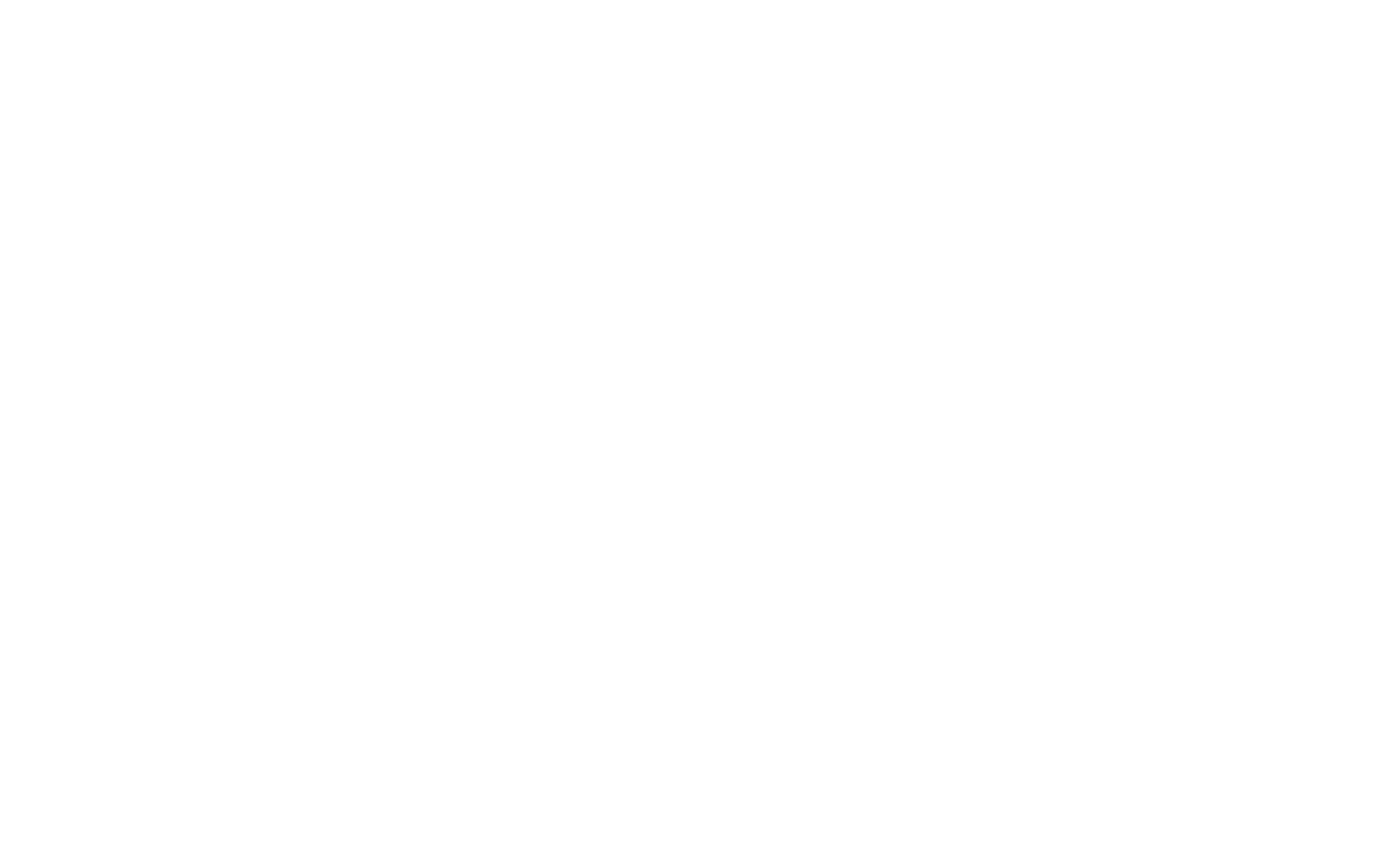
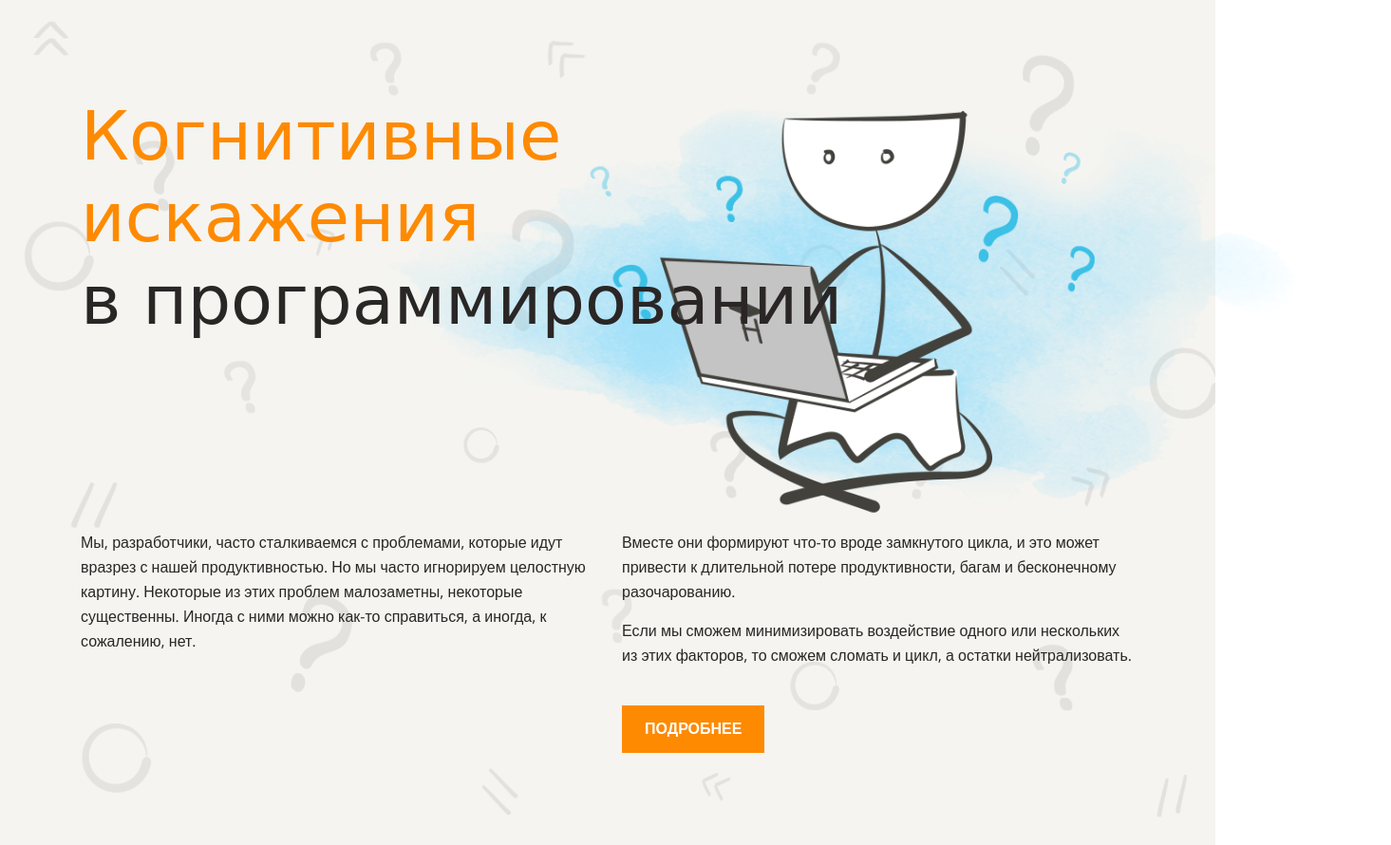
Before and after one commit to RShepil/layout-designer-project-58, a website: page src/index.html in a window 1280 px wide. Shown: the top 890 px of the page at 95% size, 1465 px wide, since content can reach past the window. Before the commit the page ends 800 px from the top, so only its background shows below. Drawn offline with nearby package versions, Linux system fonts and the light colour scheme; a web font is replaced by a local one.

Commit message:
add header

```diff
--- a/src/index.html
+++ b/src/index.html
@@ -6,16 +6,56 @@
     <meta http-equiv="X-UA-Compatible" content="ie=edge" />
     <title>Когнитивные искажения RShepil</title>
 
+    <link href="https://unpkg.com/@csstools/normalize.css" rel="stylesheet" />
+    <link rel="stylesheet" href="styles/reset.css" />
     <link rel="stylesheet" href="styles/style.css" />
     <link rel="preconnect" href="https://fonts.googleapis.com" />
     <link rel="preconnect" href="https://fonts.gstatic.com" crossorigin />
     <link
-      href="https://fonts.googleapis.com/css2?family=Neucha&family=Open+Sans&display=swap"
+      href="https://fonts.googleapis.com/css2?family=Neucha&family=Open+Sans:wght@300..800&display=swap"
       rel="stylesheet"
     />
   </head>
   <body>
-    <header></header>
+    <header class="header bg">
+      <section class="header__wrapper">
+        <h1 class="header__title">
+          <span class="header__title-accent">
+            Когнитивные<br />
+            искажения
+          </span>
+          <br />
+          в программировании
+        </h1>
+        <img class="header__image" src="/src/images/main.png" alt="Картинка" />
+        <div class="header__grid columns">
+          <div class="hedaer__content hedaer__content-1">
+            <p class="header__text">
+              Мы, разработчики, часто сталкиваемся с проблемами, которые идут
+              вразрез с нашей продуктивностью. Но мы часто игнорируем целостную
+              картину. Некоторые из этих проблем малозаметны, некоторые
+              существенны. Иногда с ними можно как-то справиться, а иногда, к
+              сожалению, нет.
+            </p>
+          </div>
+          <div class="hedaer__content hedaer__content-2">
+            <div class="header__text-wrapper">
+              <p class="header__text">
+                Вместе они формируют что-то вроде замкнутого цикла, и это может
+                привести к длительной потере продуктивности, багам и
+                бесконечному разочарованию.
+              </p>
+              <p class="header__text">
+                Если мы сможем минимизировать воздействие одного или нескольких
+                из этих факторов, то сможем сломать и цикл, а остатки
+                нейтрализовать.
+              </p>
+            </div>
+            <a href="#list" class="header__button">подробнее</a>
+          </div>
+        </div>
+      </section>
+    </header>
     <main>
       <section></section>
     </main>
--- /dev/null
+++ b/src/styles/reset.css
@@ -0,0 +1,124 @@
+html,
+body,
+div,
+span,
+applet,
+object,
+iframe,
+h1,
+h2,
+h3,
+h4,
+h5,
+h6,
+p,
+blockquote,
+pre,
+a,
+abbr,
+acronym,
+address,
+big,
+cite,
+code,
+del,
+dfn,
+em,
+img,
+ins,
+kbd,
+q,
+s,
+samp,
+small,
+strike,
+strong,
+sub,
+sup,
+tt,
+var,
+b,
+u,
+i,
+center,
+dl,
+dt,
+dd,
+ol,
+ul,
+li,
+fieldset,
+form,
+label,
+legend,
+table,
+caption,
+tbody,
+tfoot,
+thead,
+tr,
+th,
+td,
+article,
+aside,
+canvas,
+details,
+embed,
+figure,
+figcaption,
+footer,
+header,
+hgroup,
+menu,
+nav,
+output,
+ruby,
+section,
+summary,
+time,
+mark,
+audio,
+video {
+  margin: 0;
+  padding: 0;
+  border: 0;
+  font-size: 100%;
+  font: inherit;
+  vertical-align: baseline;
+}
+/* HTML5 display-role reset for older browsers */
+article,
+aside,
+details,
+figcaption,
+figure,
+footer,
+header,
+hgroup,
+menu,
+nav,
+section {
+  display: block;
+}
+body {
+  line-height: 1;
+}
+ol,
+ul {
+  list-style: none;
+}
+blockquote,
+q {
+  quotes: none;
+}
+blockquote:before,
+blockquote:after,
+q:before,
+q:after {
+  content: "";
+  content: none;
+}
+table {
+  border-collapse: collapse;
+  border-spacing: 0;
+}
--- a/src/styles/scss/app.scss
+++ b/src/styles/scss/app.scss
@@ -27,10 +27,94 @@ h3 {
 }
 
 section {
-  display: flex;
-  flex-direction: column;
-  justify-content: center;
   max-width: 1110px;
+  margin: 0 auto;
   padding-top: 100px;
   padding-bottom: 100px;
 }
+
+.bg {
+  position: relative;
+
+  &::before {
+    content: "";
+    position: absolute;
+    width: 100%;
+    height: 100%;
+    background-image: url(/src/images/background.png);
+    background-repeat: no-repeat;
+    background-size: cover;
+    opacity: 0.1;
+    pointer-events: none;
+  }
+}
+
+.columns {
+  display: flex;
+  column-gap: 30px;
+
+  > * {
+    flex: 0 1 50%;
+  }
+}
+
+.header {
+  background-color: $light;
+}
+
+.header__wrapper {
+  position: relative;
+}
+
+.header__title {
+  position: relative;
+  z-index: 1;
+}
+
+.header__title-accent {
+  color: $main;
+}
+
+.header__image {
+  position: absolute;
+  height: 525px;
+  top: 55px;
+  right: -270px;
+  pointer-events: none;
+}
+
+.header__grid {
+  margin-top: 199px;
+}
+
+.header__text-wrapper {
+  .header__text {
+    &:last-child {
+      margin-top: 15px;
+    }
+  }
+}
+
+.header__text {
+  line-height: 26px;
+}
+
+.header__button {
+  display: block;
+  font-family: "Open Sans", sans-serif;
+  font-weight: bold;
+  width: fit-content;
+  font-size: 16px;
+  line-height: 1.6em;
+  margin-top: 40px;
+  padding: 12px 24px;
+  text-transform: uppercase;
+  text-decoration: none;
+  color: $white;
+  background-color: $main;
+  transition: background-color 0.3s ease;
+
+  &:hover {
+    background-color: #ea7600;
+  }
+}
```
Also changed, not shown: src/images/background.png (added), src/images/main.png (added), src/styles/style.css, 2 other files.
